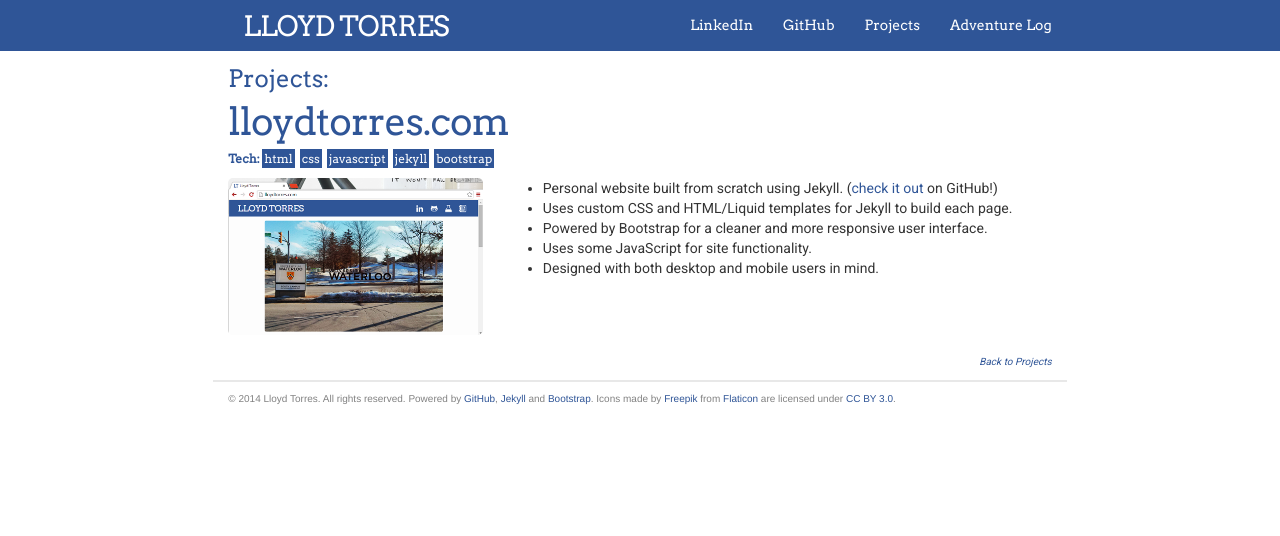
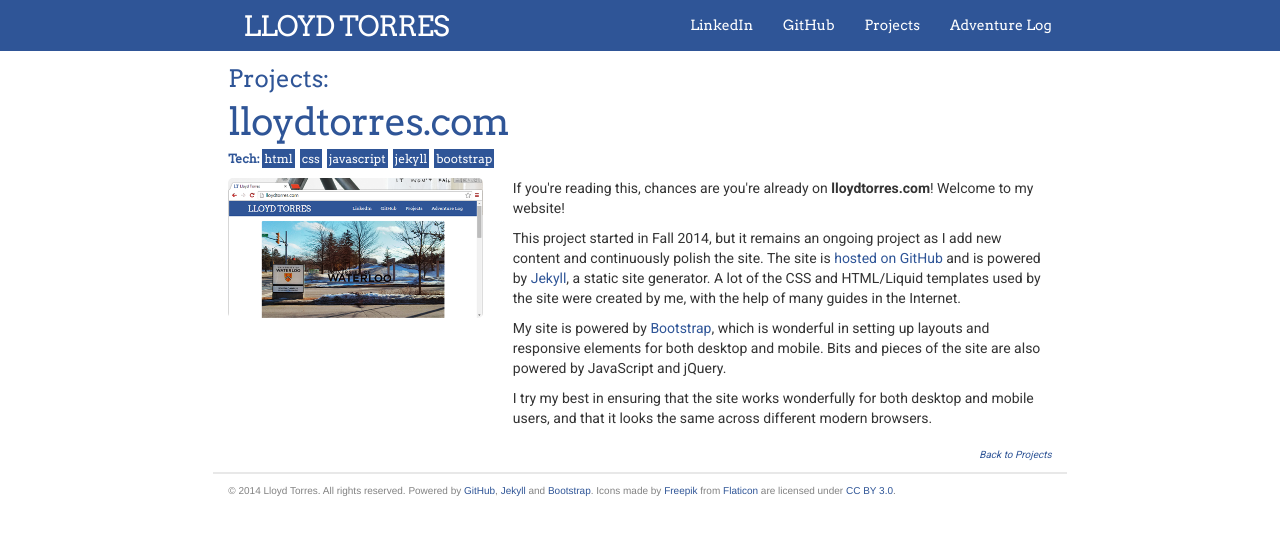
Before and after one commit to lloydtorres/lloydtorres.github.io, a Jekyll site: the page built from website.md, in a window 1280 px wide. Shown: the top 536 px of the page. Built offline with Jekyll 4.4.1, drawn with Linux system fonts in a browser that asks for light colours; nearby versions of some CDN libraries.

Commit message:
Update website project content

```diff
--- a/website.md
+++ b/website.md
@@ -16,12 +16,12 @@ categories:
     </div>
 
     <div class="col-md-8">
-        <ul>
-            <li>Personal website built from scratch using Jekyll. (<a href="https://github.com/lloydtorres/lloydtorres.github.io">check it out</a> on GitHub!)</li>
-            <li>Uses custom CSS and HTML/Liquid templates for Jekyll to build each page.</li>
-            <li>Powered by Bootstrap for a cleaner and more responsive user interface.</li>
-            <li>Uses some JavaScript for site functionality.</li>
-            <li>Designed with both desktop and mobile users in mind.</li>
-        </ul>
+        <p>If you're reading this, chances are you're already on <b>lloydtorres.com</b>! Welcome to my website!</p>
+
+        <p>This project started in Fall 2014, but it remains an ongoing project as I add new content and continuously polish the site. The site is <a href="https://github.com/lloydtorres/lloydtorres.github.io">hosted on GitHub</a> and is powered by <a href="http://jekyllrb.com/">Jekyll</a>, a static site generator. A lot of the CSS and HTML/Liquid templates used by the site were created by me, with the help of many guides in the Internet.</p>
+
+        <p>My site is powered by <a href="http://getbootstrap.com/">Bootstrap</a>, which is wonderful in setting up layouts and responsive elements for both desktop and mobile. Bits and pieces of the site are also powered by JavaScript and jQuery.</p>
+
+        <p>I try my best in ensuring that the site works wonderfully for both desktop and mobile users, and that it looks the same across different modern browsers.</p>
     </div>
 </div>
```
Also changed, not shown: images/website.png.
